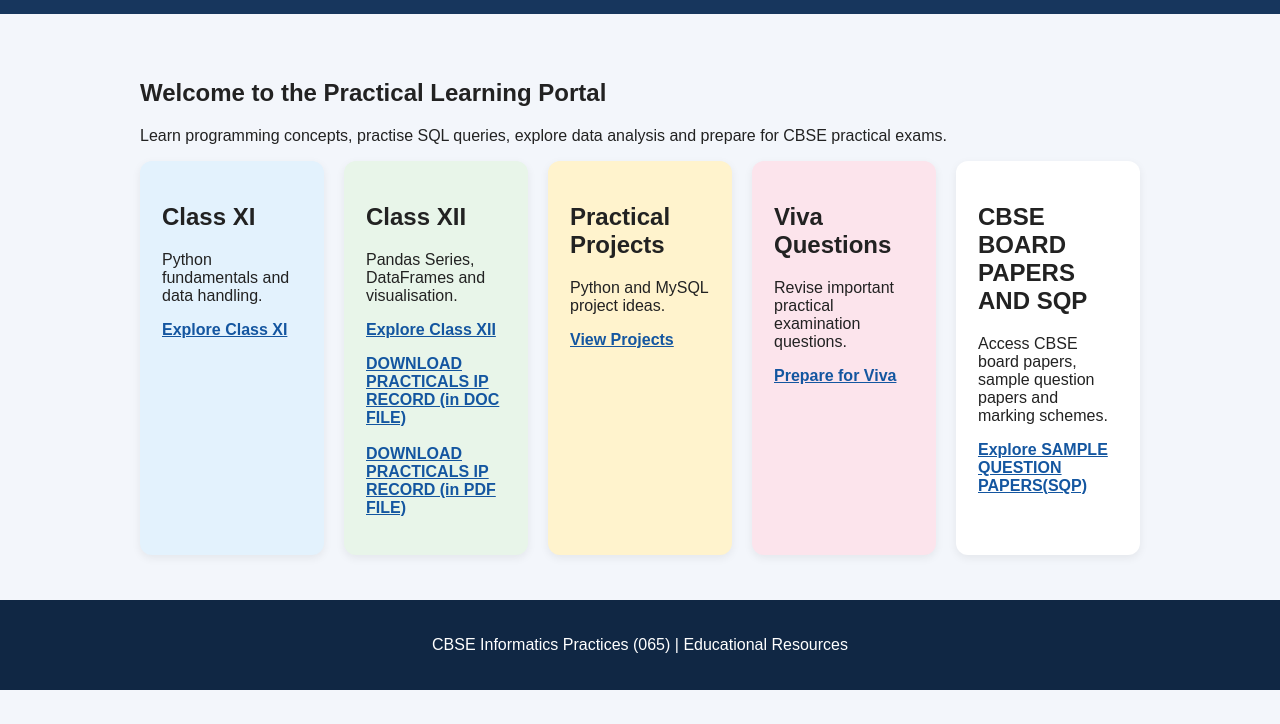
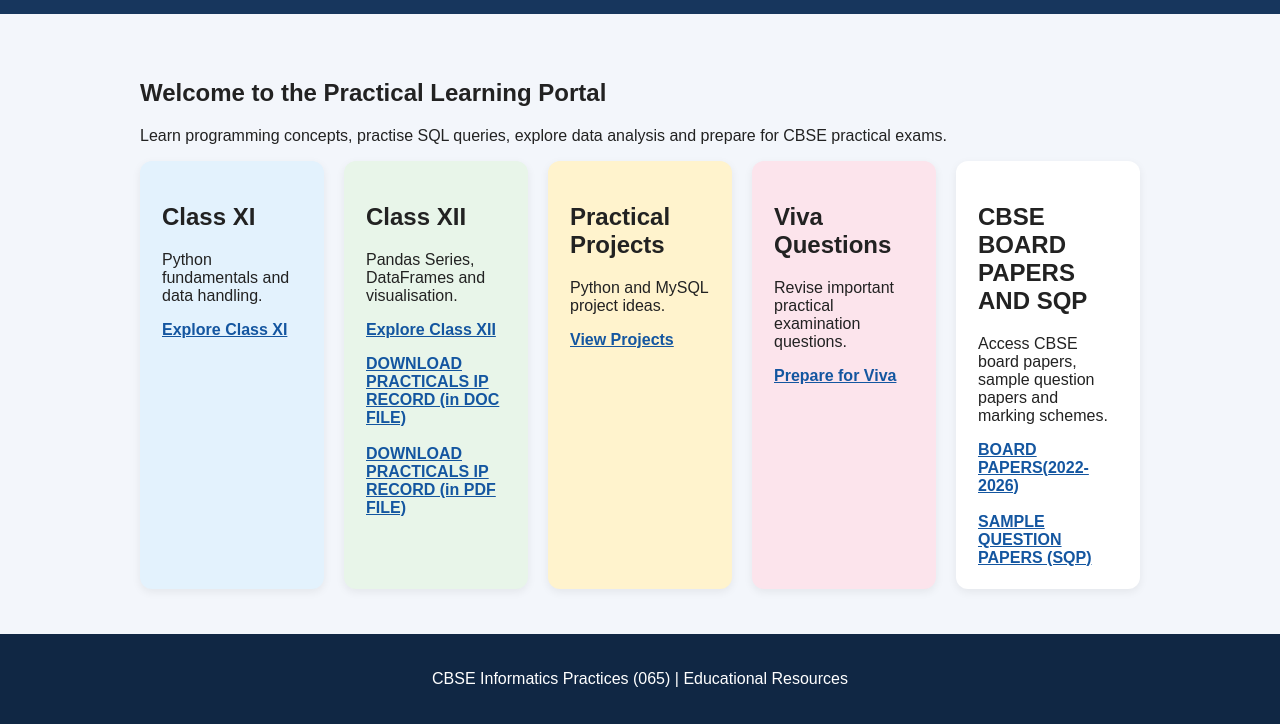
Before and after one commit to syedrafiqmsc/syedrafiqmsc.github.io, a plain HTML site: page index.html in a window 1280 px wide. Shown: the part 208-932 px from the top of the page. Before the commit the page ends 898 px from the top, so only its background shows below. Drawn offline with Linux system fonts and the light colour scheme.

Commit message:
Update index.html

```diff
--- a/index.html
+++ b/index.html
@@ -185,13 +185,15 @@
     <section class="card" id="cbse">
         <h2>CBSE BOARD PAPERS AND SQP</h2>
         <p>Access CBSE board papers, sample question papers and marking schemes.</p>
-        <a href="https://cbseacademic.nic.in/SQP_CLASSXII_2026-27.html"
-   target="_blank"
-   rel="noopener noreferrer">
-            Explore SAMPLE QUESTION PAPERS(SQP)
-        </a>
+
+<a href="https://www.cbse.gov.in/cbsenew/question-paper.html" target="_blank" rel="noopener noreferrer">
+     BOARD PAPERS(2022-2026)
+</a>
+<br><br>
+<a href="https://cbseacademic.nic.in/SQP_CLASSXII_2026-27.html" target="_blank" rel="noopener noreferrer">
+    SAMPLE QUESTION PAPERS (SQP)
+</a>
     </section>
-
 </div>
 
 
```
